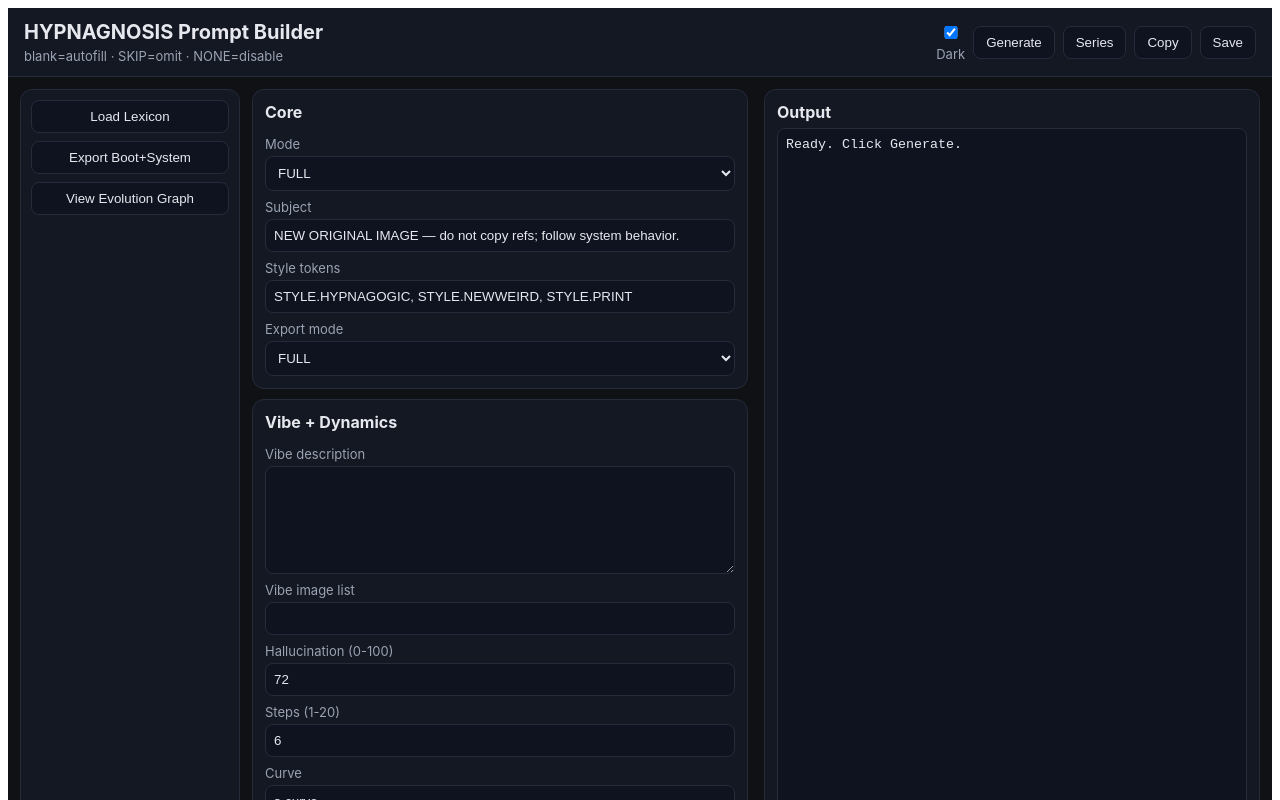
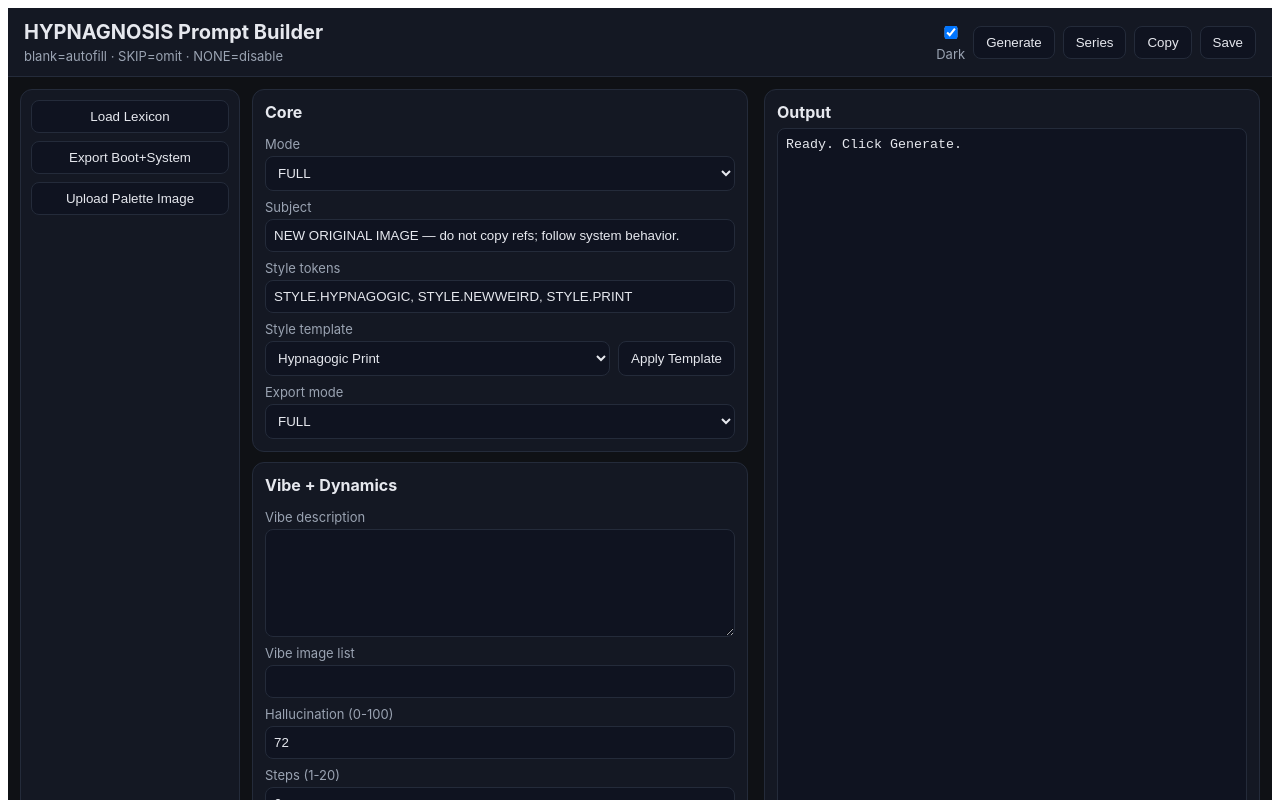
Before and after one commit to hgw3lls/oracle, a React (Vite) app: page / in a window 1280 px wide. Shown: the top 800 px of the page. Built offline with nearby package versions, Linux system fonts and the light colour scheme.

Commit message:
Update app with palette upload and style templates

```diff
--- a/src/app/App.tsx
+++ b/src/app/App.tsx
@@ -8,7 +8,26 @@ import {
   type FormState,
   type GeneratedState,
 } from './hypnaEngine';
+import { extractPaletteFromImage } from './paletteExtract';
 import './app.css';
+
+const STYLE_TEMPLATES = [
+  {
+    label: 'Hypnagogic Print',
+    styleTokens: 'STYLE.HYPNAGOGIC, STYLE.PRINT, high-contrast ink',
+    notes: 'Favor limited inks, overprint, and visible plate drift.',
+  },
+  {
+    label: 'Occult Diagram',
+    styleTokens: 'STYLE.OCCULT, STYLE.CONSPIRACY_DIAGRAM, monochrome diagrammatics',
+    notes: 'Push sigils, annotation lines, and ritual map logic.',
+  },
+  {
+    label: 'Graphic Score',
+    styleTokens: 'STYLE.GRAPHIC_SCORE, STYLE.NEWWEIRD, tactile mark-making',
+    notes: 'Treat composition like a performable visual score with temporal cues.',
+  },
+];
 
 export default function App() {
   const [form, setForm] = useState<FormState>(defaultFormState);
@@ -17,8 +36,10 @@ export default function App() {
   const [status, setStatus] = useState('Ready.');
   const [dark, setDark] = useState(true);
   const [lexicon, setLexicon] = useState<Record<string, unknown>>({});
-  const [showGraph, setShowGraph] = useState(false);
+  const [selectedStyleTemplate, setSelectedStyleTemplate] = useState(STYLE_TEMPLATES[0].label);
+  const [isExtractingPalette, setIsExtractingPalette] = useState(false);
   const fileInputRef = useRef<HTMLInputElement>(null);
+  const paletteImageInputRef = useRef<HTMLInputElement>(null);
 
   const panelClass = dark ? 'app dark' : 'app light';
 
@@ -49,16 +70,10 @@ export default function App() {
     URL.revokeObjectURL(a.href);
   };
 
-  const graphData = useMemo(() => {
-    if (!series.length) return '';
-    const maxX = Math.max(...series.map((s) => s.index));
-    const toPoint = (x: number, y: number) => `${(x / maxX) * 560 + 20},${320 - y * 2.8}`;
-    return {
-      h: series.map((s) => toPoint(s.index, s.hallucination)).join(' '),
-      c: series.map((s) => toPoint(s.index, s.coherence)).join(' '),
-      r: series.map((s) => toPoint(s.index, s.recursion)).join(' '),
-    };
-  }, [series]);
+  const palettePreview = useMemo(
+    () => form.paletteLock.split(',').map((c) => c.trim()).filter(Boolean),
+    [form.paletteLock],
+  );
 
   const loadLexicon = async (e: ChangeEvent<HTMLInputElement>) => {
     const file = e.target.files?.[0];
@@ -66,6 +81,30 @@ export default function App() {
     const json = JSON.parse(await file.text()) as Record<string, unknown>;
     setLexicon(json);
     setStatus(`Loaded lexicon: ${Object.keys(json).length} entries.`);
+  };
+
+  const applyStyleTemplate = () => {
+    const template = STYLE_TEMPLATES.find((t) => t.label === selectedStyleTemplate);
+    if (!template) return;
+    setForm((f) => ({ ...f, styleTokens: template.styleTokens, notes: template.notes }));
+    setStatus(`Applied style template: ${template.label}.`);
+  };
+
+  const handlePaletteImageUpload = async (e: ChangeEvent<HTMLInputElement>) => {
+    const file = e.target.files?.[0];
+    if (!file) return;
+
+    try {
+      setIsExtractingPalette(true);
+      const colors = await extractPaletteFromImage(file, 5);
+      update('paletteLock', colors.join(', '));
+      setStatus(`Extracted ${colors.length} colors from ${file.name}.`);
+    } catch (error) {
+      setStatus(error instanceof Error ? error.message : 'Palette extraction failed.');
+    } finally {
+      setIsExtractingPalette(false);
+      e.target.value = '';
+    }
   };
 
   return (
@@ -88,7 +127,8 @@ export default function App() {
           <button onClick={() => fileInputRef.current?.click()}>Load Lexicon</button>
           <input ref={fileInputRef} type="file" hidden accept="application/json" onChange={loadLexicon} />
           <button onClick={() => saveText('boot_system_prompts.txt', `${BOOTLOADER_TEXT}\n\n${SYSTEM_FILE_TEXT}\n\n${output}`)}>Export Boot+System</button>
-          <button onClick={() => setShowGraph(true)}>View Evolution Graph</button>
+          <button onClick={() => paletteImageInputRef.current?.click()} disabled={isExtractingPalette}>{isExtractingPalette ? 'Extracting palette…' : 'Upload Palette Image'}</button>
+          <input ref={paletteImageInputRef} type="file" hidden accept="image/*" onChange={handlePaletteImageUpload} />
         </aside>
 
         <section className="content">
@@ -97,6 +137,14 @@ export default function App() {
             <label>Mode<select value={form.mode} onChange={(e) => update('mode', e.target.value as FormState['mode'])}><option>FULL</option><option>STYLE</option><option>GESTURE</option><option>PRINT</option><option>LIVE</option></select></label>
             <label>Subject<input value={form.subject} onChange={(e) => update('subject', e.target.value)} /></label>
             <label>Style tokens<input value={form.styleTokens} onChange={(e) => update('styleTokens', e.target.value)} /></label>
+            <label>Style template
+              <div className="inline-group">
+                <select value={selectedStyleTemplate} onChange={(e) => setSelectedStyleTemplate(e.target.value)}>
+                  {STYLE_TEMPLATES.map((template) => <option key={template.label}>{template.label}</option>)}
+                </select>
+                <button type="button" onClick={applyStyleTemplate}>Apply Template</button>
+              </div>
+            </label>
             <label>Export mode<select value={form.exportMode} onChange={(e) => update('exportMode', e.target.value as FormState['exportMode'])}><option>FULL</option><option>COMPACT</option><option>RAW</option><option>IMAGE</option></select></label>
           </div>
 
@@ -123,6 +171,11 @@ export default function App() {
               <label><input type="checkbox" checked={form.platesEnabled} onChange={(e) => update('platesEnabled', e.target.checked)} /> Plates</label>
             </div>
             <label>Palette lock<input value={form.paletteLock} onChange={(e) => update('paletteLock', e.target.value)} placeholder="#ff0000, #00ff00" /></label>
+            {!!palettePreview.length && (
+              <div className="palette-preview" aria-label="Palette preview">
+                {palettePreview.map((color) => <span key={color} style={{ background: color }} title={color} />)}
+              </div>
+            )}
             <label>Painting influence<input value={form.paintingInfluence} onChange={(e) => update('paintingInfluence', e.target.value)} /></label>
             <label>Humanizer level<input value={form.humanizerLevel} onChange={(e) => update('humanizerLevel', e.target.value)} /></label>
             <label>Notes<textarea value={form.notes} onChange={(e) => update('notes', e.target.value)} /></label>
@@ -146,21 +199,6 @@ export default function App() {
         </section>
       </main>
       <footer className="status">{status}</footer>
-
-      {showGraph && (
-        <div className="modal" onClick={() => setShowGraph(false)}>
-          <div className="dialog" onClick={(e) => e.stopPropagation()}>
-            <h3>Evolution Graph</h3>
-            {!series.length ? <p>Generate series first.</p> : (
-              <svg viewBox="0 0 600 340">
-                <polyline points={graphData.h} fill="none" stroke="#4f7cff" strokeWidth="3" />
-                <polyline points={graphData.c} fill="none" stroke="#12b981" strokeWidth="3" />
-                <polyline points={graphData.r} fill="none" stroke="#f97316" strokeWidth="3" />
-              </svg>
-            )}
-          </div>
-        </div>
-      )}
     </div>
   );
 }
--- a/src/app/app.css
+++ b/src/app/app.css
@@ -8,6 +8,7 @@
 .appbar p { margin:4px 0 0; color:var(--muted); font-size:13px; }
 .actions { display:flex; gap:8px; align-items:center; }
 button { background:var(--entry); color:var(--text); border:1px solid var(--border); padding:8px 12px; border-radius:8px; cursor:pointer; }
+button:disabled { opacity:0.65; cursor:progress; }
 .body { display:grid; grid-template-columns: 220px 1fr 40%; gap:12px; padding:12px; overflow:hidden; }
 .sidebar,.output,.card { background:var(--panel); border:1px solid var(--border); border-radius:12px; }
 .sidebar { padding:10px; display:flex; flex-direction:column; gap:8px; }
@@ -16,11 +17,12 @@ button { background:var(--entry); color:var(--text); border:1px solid var(--bord
 .card h2,.output h2 { margin:0 0 6px; font-size:16px; }
 label { display:grid; gap:4px; font-size:13px; color:var(--muted); }
 input,select,textarea { background:var(--entry); color:var(--text); border:1px solid var(--border); border-radius:8px; padding:8px; }
+.inline-group { display:flex; gap:8px; }
+.inline-group > *:first-child { flex:1; }
 textarea { min-height:90px; }
 .checks { display:grid; grid-template-columns:repeat(2,minmax(0,1fr)); gap:6px; }
+.palette-preview { display:flex; gap:6px; flex-wrap:wrap; }
+.palette-preview span { width:24px; height:24px; border-radius:6px; border:1px solid var(--border); display:inline-block; }
 .output { padding:12px; display:grid; grid-template-rows:auto 1fr; }
 .output textarea { height:100%; min-height:300px; }
 .status { background:var(--panel); padding:8px 12px; color:var(--muted); border-top:1px solid var(--border); }
-.modal { position:fixed; inset:0; background:#0008; display:grid; place-items:center; }
-.dialog { width:min(680px,92vw); background:var(--panel); border:1px solid var(--border); border-radius:12px; padding:12px; }
-svg { width:100%; background:var(--entry); border:1px solid var(--border); border-radius:8px; }
```
Also changed, not shown: 1 other file (tests, documents, lock files or other folders).
